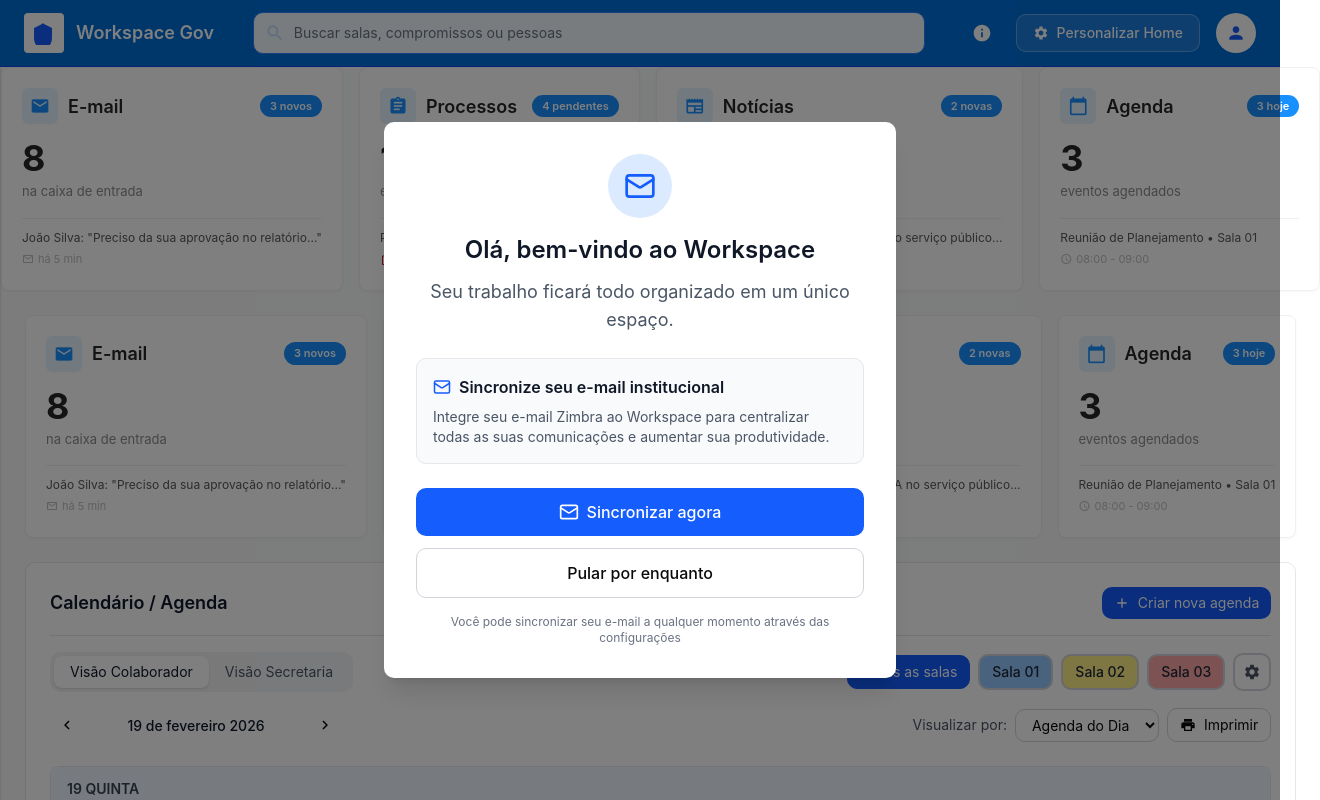
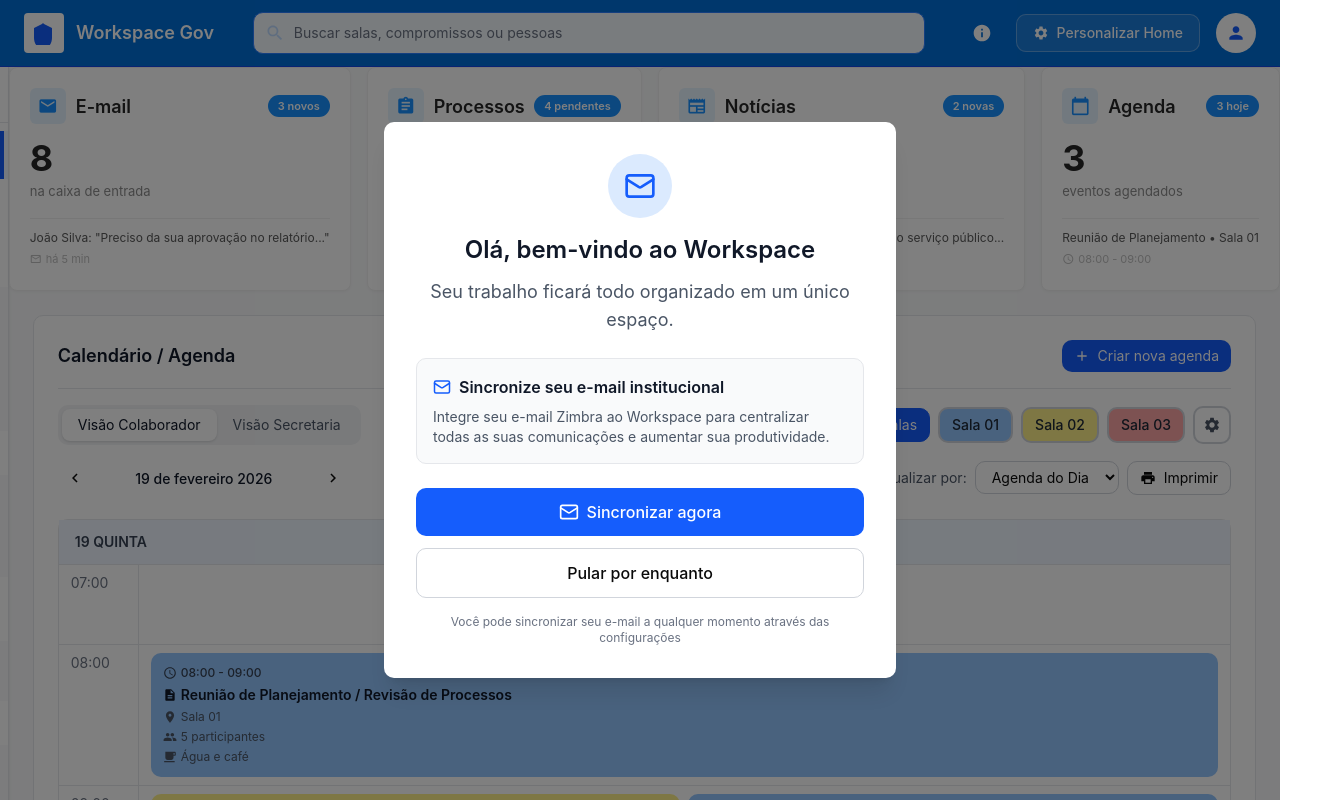
Before and after one commit to dferrarezi88/WorkshopUX-IA, a React (Vite) app: page / in a window 1280 px wide. Shown: the top 800 px of the page, 1320 px wide, since content can reach past the window. Built offline with nearby package versions, Linux system fonts and the light colour scheme.

Commit message:
feat: PBI paleta cores sala + fix cards duplicados

```diff
--- a/src/App.tsx
+++ b/src/App.tsx
@@ -348,10 +348,7 @@
               <EmailPage onBack={() => setCurrentPage('home')} />
             </div>
           ) : (
-            <main className="flex-1" style={{
-              padding: '24px',
-              boxSizing: 'border-box',
-            }}>
+            <main className="flex-1 p-6">
               <CustomizableHome
                 user={user}
                 onEventClick={handleEventClick}
--- a/src/components/CustomizableHome.tsx
+++ b/src/components/CustomizableHome.tsx
@@ -2,7 +2,6 @@
 import { CalendarModule } from './CalendarModule';
 import { NewsModule } from './NewsModule';
 import { EmailsModule } from './EmailsModule';
-import { StatusCards } from './StatusCards';
 import { ManagerialViewModule } from './ManagerialViewModule';
 import type { User, ModuleConfig, CalendarEvent } from '../App';
 
@@ -80,13 +79,7 @@
   };
 
   return (
-    <div style={{
-      width: '100%',
-      display: 'flex',
-      flexDirection: 'column',
-      gap: '24px',
-    }}>
-      <StatusCards />
+    <div className="space-y-6">
       {visibleModules.map((module) => renderModule(module.id as ModuleId))}
 
       {visibleModules.length === 0 && (
```
